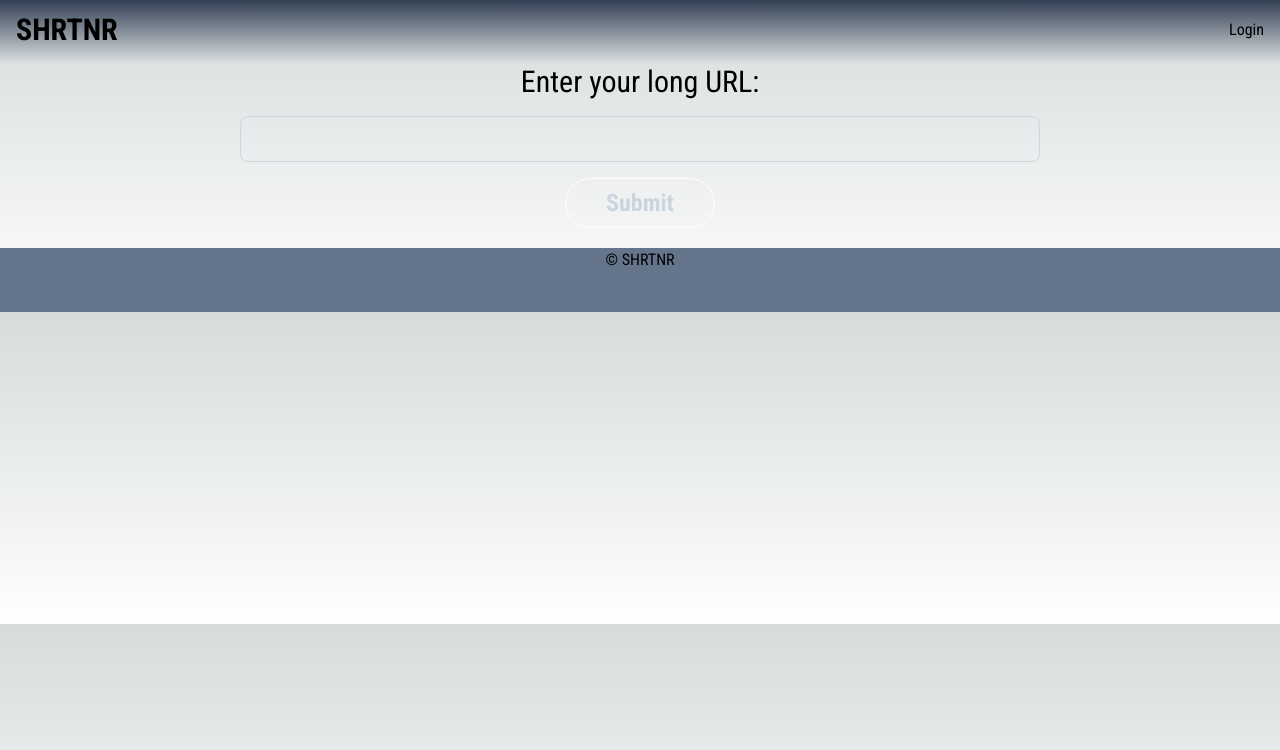
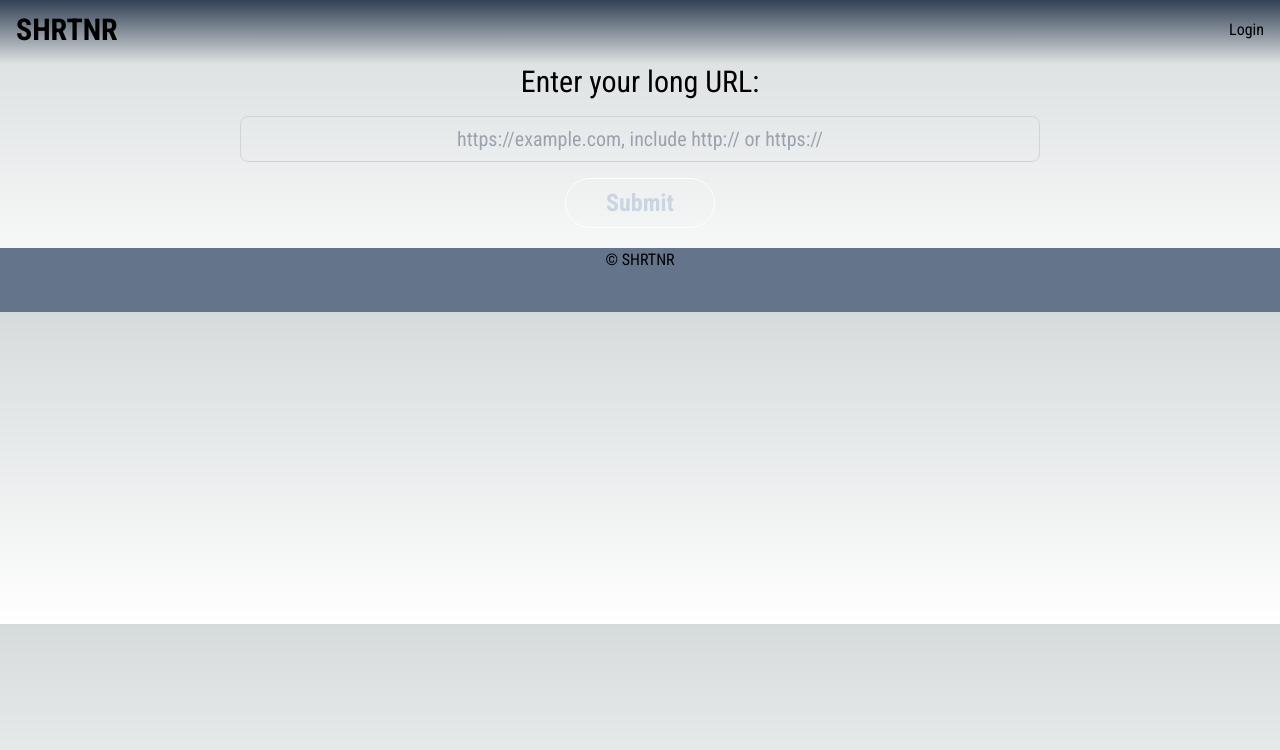
Before and after one commit to connor-belk/url-shortener, a Next.js app: page / in a window 1280 px wide. Shown: the top 750 px of the page. Built offline with nearby package versions, Linux system fonts and the light colour scheme.

Commit message:
styling changes and made the input field type=url

```diff
--- a/app/_components/ShortUrlOutput.tsx
+++ b/app/_components/ShortUrlOutput.tsx
@@ -12,10 +12,13 @@ const ShortUrlOutput = ({ shortUrl, originalUrl }: any) => {
   return (
     <div className="w-full">
       <p className="text-3xl">Your short URL for:</p>
-      <textarea className="border p-2  rounded-lg bg-inherit w-full h-12 resize-none no-scrollbar">
+      <textarea className="border p-2 text-lg rounded-lg bg-inherit w-full h-12 resize-none no-scrollbar text-center">
         {originalUrl}
       </textarea>
-      <p id="short-url-text" className="text-3xl px-5 py-1 border rounded-lg">
+      <p
+        id="short-url-text"
+        className="text-3xl px-5 py-1 border rounded-lg text-center"
+      >
         {shortUrl}
       </p>
       <button onClick={handleCopyShortUrl}>Copy Short Link</button>
--- a/app/_components/UrlInput.tsx
+++ b/app/_components/UrlInput.tsx
@@ -48,11 +48,12 @@ const UrlInput = () => {
           Enter your long URL:
         </label>
         <input
-          type="text"
+          type="url"
           id="url-input"
           name="url-input"
           value={url}
-          className="text-xl px-4 py-2 w-full rounded-lg bg-inherit border border-gray-300 focus:outline-none focus:border-transparent focus:ring-2 focus:ring-slate-50"
+          placeholder="https://example.com, include http:// or https://"
+          className="text-xl text-center px-4 py-2 w-full rounded-lg bg-inherit border border-gray-300 focus:outline-none focus:border-transparent focus:ring-2 focus:ring-slate-50"
           onChange={(e: any) => setUrl(e.target.value)}
         />
         <button
```
